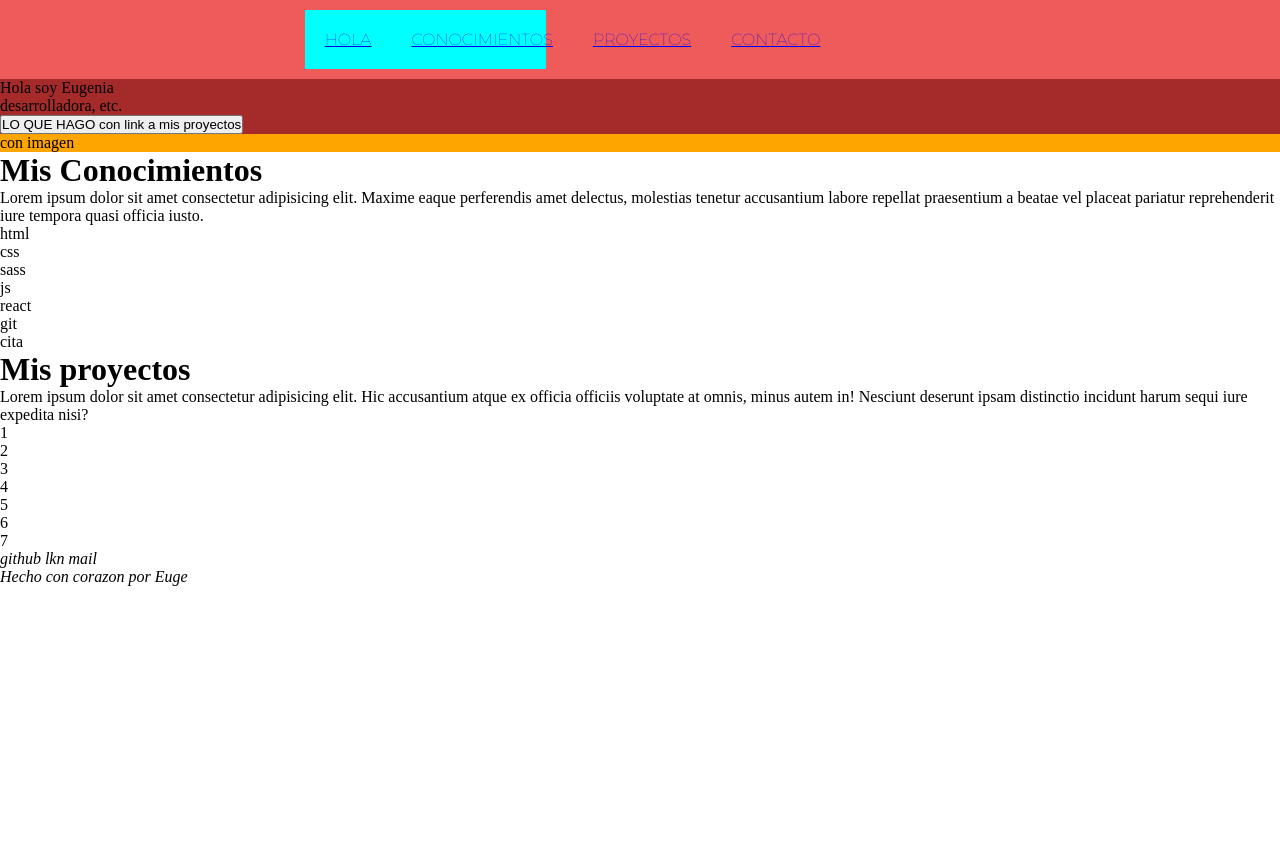
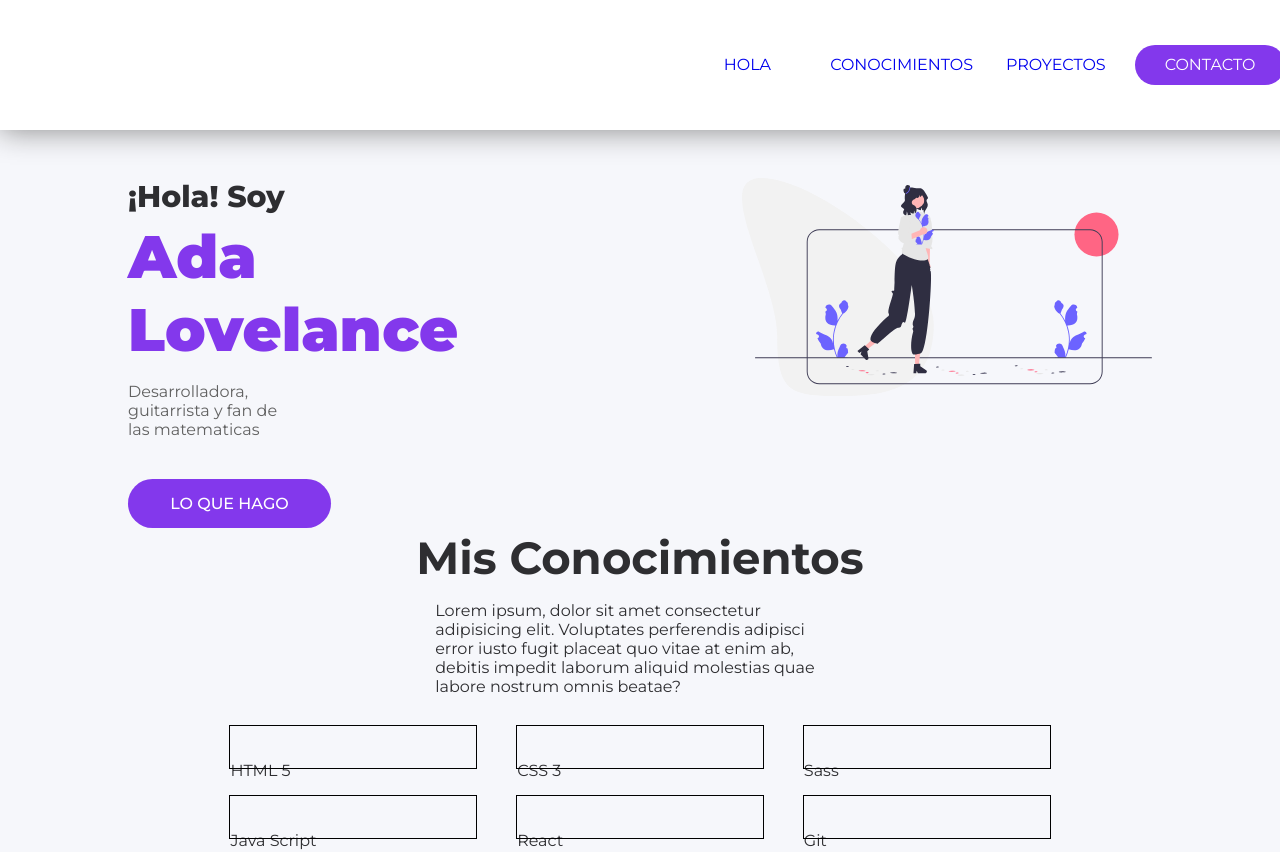
Before and after one commit to Felloni87/Trabajo-Practico-front-Portafolio, a plain HTML site: page index.html in a window 1280 px wide. Before the commit the page ends 800 px from the top, so only its background shows below. Drawn offline with Linux system fonts and the light colour scheme.

Commit message:
estilado header y seccion HOLA,MIS PROYECTOS en proceso

```diff
--- a/index.html
+++ b/index.html
@@ -8,77 +8,88 @@
     <link rel="preconnect" href="https://fonts.googleapis.com" />
     <link rel="preconnect" href="https://fonts.gstatic.com" crossorigin />
     <link
-      href="https://fonts.googleapis.com/css2?family=Montserrat:wght@100;900&display=swap"
+      href="https://fonts.googleapis.com/css?family=Montserrat:100,200,300,400,500,600,700,800,900&display=swap"
       rel="stylesheet"
+      preload
     />
-    <title>Document</title>
+    <title>Portafolio</title>
   </head>
-
-
   <body>
+    <!-- Encabezado con menu de navegacion horizontal -->
     <header>
-      <div class="menu-header">
-        <nav>
-          <a href="#hola"><div class="menu">HOLA</div></a>
-          <a href="#conocimientos"><div class="menu">CONOCIMIENTOS</div></a>
-          <a href="#proyectos"><div class="menu">PROYECTOS</div></a>
-          <a href="#contacto"><div class="menu">CONTACTO</div></a>
-        </nav>
-      </div>
+      <nav>
+        <ul>
+          <li><a href="#hola">HOLA</a></li>
+          <li><a href="#conocimientos">CONOCIMIENTOS</a></li>
+          <li><a href="#proyectos">PROYECTOS</a></li>
+          <li class="contacto"><a href="#contacto" id="ctt">CONTACTO</a></li>
+        </ul>
+      </nav>
     </header>
 
-    <div class="flex-container1">
-      <div class="presentacion">
-        Hola soy Eugenia
-        <p>desarrolladora, etc.</p>
-        <button>LO QUE HAGO con link a mis proyectos</button>
+    <!-- Seccion HOLA -->
+
+    <section class="hola">
+      <div class="centrar">
+        <div class="textoPresentacion">
+          <p id="saludo">¡Hola! Soy</p>
+          <h1>Ada Lovelance</h1>
+          <p id="descripcion">
+            Desarrolladora, guitarrista y fan de las matematicas
+          </p>
+          <a href="#lo que hago" id="btn">LO QUE HAGO</a>
+        </div>
+
+        <div class="img">
+          <img src="imagenes/undraw_dream_world_re_x2yl.svg" alt="imagen" />
+        </div>
       </div>
-      <div class="imagen">con imagen</div>
-    </div>
+    </section>
 
-    <div class="flex-container2">
-        <h1>Mis Conocimientos</h1>
-        <p>Lorem ipsum dolor sit amet consectetur adipisicing elit. Maxime eaque perferendis amet delectus, molestias
-            tenetur accusantium labore repellat praesentium a beatae vel placeat pariatur reprehenderit iure tempora
-            quasi officia iusto.</p>
-        <div>html</div>
-        <div>css</div>
-        <div>sass</div>
-        <div>js</div>
-        <div>react</div>
-        <div>git</div>
+    <!-- SECCION CONOCIMIENTOS -->
 
-    </div>
-    <div>
-        <p>cita</p>
-    </div>
+    <section class="conocimientos">
+      <div class="centrarConocimientos">
+        <h2>Mis Conocimientos</h2>
+        <p>
+          Lorem ipsum, dolor sit amet consectetur adipisicing elit. Voluptates
+          perferendis adipisci error iusto fugit placeat quo vitae at enim ab,
+          debitis impedit laborum aliquid molestias quae labore nostrum omnis
+          beatae?
+        </p>
+        <div class="divConocimientos">
+        <div class="iconos">
+            <img src="" alt="">
+            <p>HTML 5</p>
+        </div>
 
-    <div class="seccion-proyecto">
-        <h1>Mis proyectos</h1>
-        <p>Lorem ipsum dolor sit amet consectetur adipisicing elit. Hic accusantium atque ex officia officiis voluptate
-        at omnis, minus autem in! Nesciunt deserunt ipsam distinctio incidunt harum sequi iure expedita nisi?
-        </p>
-        <div>1</div>
-        <div>2</div>
-        <div>3</div>
-        <div>4</div>
-        <div>5</div>
-        <div>6</div>
-        <div>7</div>
+        <div class="iconos">
+            <img src="" alt="">
+            <p>CSS 3</p>
+        </div>
 
-    </div>
+        <div class="iconos">
+            <img src="" alt="">
+            <p>Sass</p>
+        </div>
 
-    <div class="seccion-formulario"></div>
+        <div class="iconos">
+            <img src="" alt="">
+            <p>Java Script</p>
+        </div>
 
-    <footer>
-        <nav></nav>
-        <i><twiter/i>
-        <i>github</i>
-        <i>lkn</i>
-        <i>mail</i>
+        <div class="iconos">
+            <img src="" alt="">
+             <p>React</p>
+         </div>
 
-        <p>Hecho con <i>corazon</i> por Euge</p>
+        <div class="iconos">
+            <img src="" alt="">
+            <p>Git</p>
+         </div>
 
-    </footer>
+        </div>
+      </div>
+    </section>
   </body>
 </html>
--- a/portafolio.css
+++ b/portafolio.css
@@ -1,42 +1,165 @@
-* {
-  margin: 0;
-  padding: 0;
+*{
+    margin: 0;
+    padding: 0;
 }
 
- body{
-    height: 100%;
+body{
+    background-color: #f6f7fb;
+    font-size: 16px;
+    font-family:'Montserrat', sans-serif;
+    color: #2e2e31;
+
+}
+header{
+    /* outline: 1px solid yellow; */
     width: 100%;
+    position:fixed;
+    top:0;
+    padding: 25px;
+    background-color: white;
+    box-shadow: 0 0 29px 0 rgb(134, 134, 134) ;
 }
-
-header {
-    position: sticky;
-    background-color: rgb(239, 91, 91);
-    height: 10%;
-    padding: 10px;
-    font-family: 'Montserrat',sans-serif;
-    font-size: 16px;
+nav{
     display: flex;
-
-    }
-nav{
-    background-color: aqua;
-    display: flex;
-    margin-left: 55%;
-}
-nav div{
-
+    justify-content: end;
     margin: 20px;
 }
 
-.flex-container1{
-    width: 100%;
-    height: 100%;
-    background-color: blue;
+ul{
+    list-style: none;
+    line-height: 40px;
+    text-align: center;
+
+
+}
+li{
+    /* outline: 1px solid blue; */
+    width: 150px;
+    display: inline-block;
+
+}
+a{
+    /* outline: 1px solid black; */
+    text-decoration: none;
+    display: block;
+}
+.contacto{
+    background-color: #8338ec;
+    border-radius: 100px;
+}
+#ctt{
+    color: white;
+}
+/* Seccion HOLA */
+section{
+    margin: 90px 0 0 0;
+    padding: 110 40 130 40;
+    display: flex;
+    justify-content: center;
+    /* background-color: yellow; */
+
 }
 
-.presentacion{
-    background-color: brown;
+.centrar{
+    width: 80%;
+    display:flex;
+    flex-direction: row;
+    align-items: center;
+    justify-content:space-between;
+
 }
-.imagen{
-    background-color: orange;
+
+.textoPresentacion{
+    padding: 0;
+    width: 40%;
+    height: 50%;
+    align-items: center;
 }
+
+#saludo{
+    font-family: 'Montserrat',sans-serif;
+    font-size: 30px;
+    color: #2e2e31;
+    margin: 0 0 5px;
+    font-weight: 800;
+}
+
+h1{
+    font-family: 'Montserrat',sans-serif;
+    font-size: 60px;
+    color: #8338ec;
+    margin: 0 0 5px;
+    font-weight: 900;
+}
+
+#descripcion{
+    font-family: 'Montserrat',sans-serif;
+    font-size: 16px;
+    color: #616161;
+    margin: 16px 0 40px;
+}
+
+#btn{
+    background-color: #8338ec;
+    border-radius: 100px;
+    color: white;
+    font-weight: 500;
+    width: 30%;
+    padding: 15px 40px;
+    display: flex;
+    justify-content: center;
+    align-items: center;
+
+
+}
+
+.img{
+    display: block;
+
+    width: 40%;
+    height: 50%;
+    align-items: center;
+}
+img{
+    width: 100%;
+}
+/* seccion CONOCIMIENTOS */
+
+.conocimientos{
+    margin: 90px 0 0 0;
+    padding: 110 40 130 40;
+    background-color: #f6f7fb;;
+    display: flex;
+    justify-content: center;
+}
+
+.centrarConocimientos{
+    width: 80%;
+    display:flex;
+    flex-direction:column;
+    align-items: center;
+    justify-content:space-between;
+}
+h2{
+    margin: 37px 0 16;
+    font-size: 45px;
+}
+p{
+    width: 40%;
+    margin: 16px 0 16px 0;
+}
+.divConocimientos{
+    width: 80%;
+    display:flex;
+    flex-wrap: wrap;
+    align-items: center;
+    justify-content:space-between;
+
+}
+.iconos{
+    outline: 1px solid black;
+    width: 30%;
+    height: 30%;
+
+
+}
```
Also changed, not shown: imagenes/undraw_dream_world_re_x2yl.svg (added), 2 other files.
